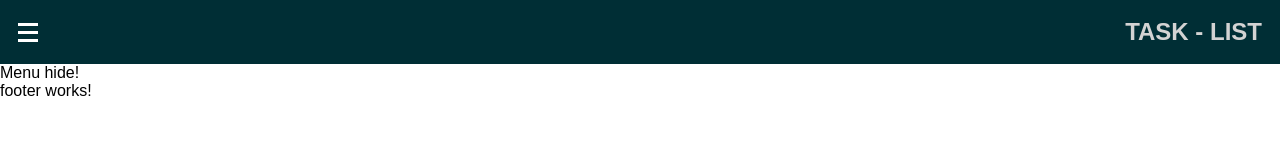
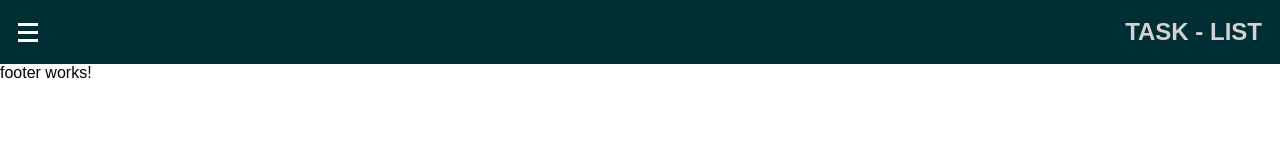
Before and after one commit to Guilherme841/task-list, an Angular app: page / in a window 1280 px wide. Shown: the top 160 px of the page. Built offline with nearby package versions, Linux system fonts and the light colour scheme.

Commit message:
coloquei o componente side-bar dentro de um defer

```diff
--- a/src/app/components/side-bar/side-bar.component.html
+++ b/src/app/components/side-bar/side-bar.component.html
@@ -8,6 +8,4 @@
     <button class="btn">Lixeira</button>
   </div>
 </section>
-} @else {
-  <p>Menu hide!</p>
 }
--- a/src/app/ui/main/main.component.html
+++ b/src/app/ui/main/main.component.html
@@ -1,3 +1,5 @@
 <main>
+  @defer {
   <app-side-bar></app-side-bar>
+  }
 </main>
```
